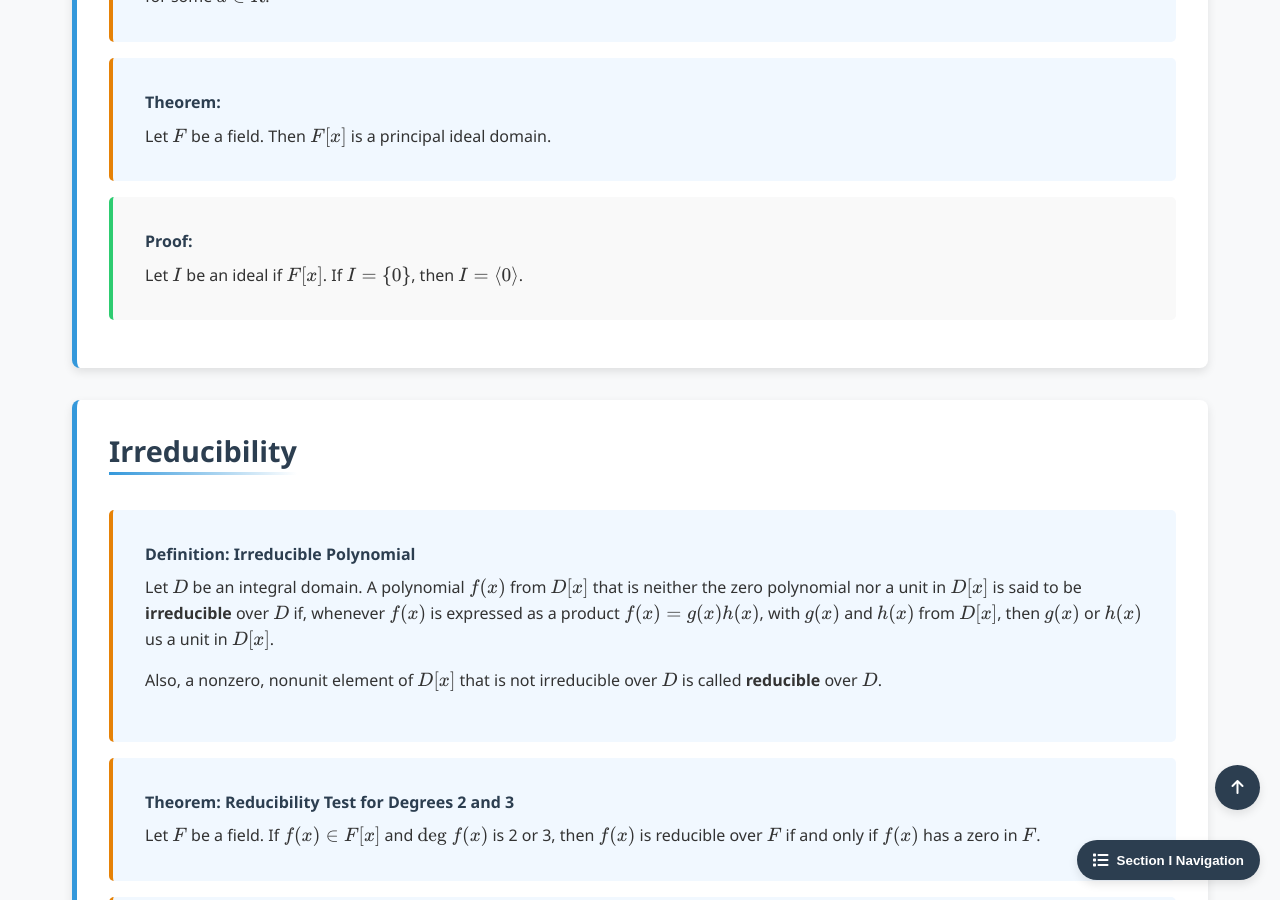
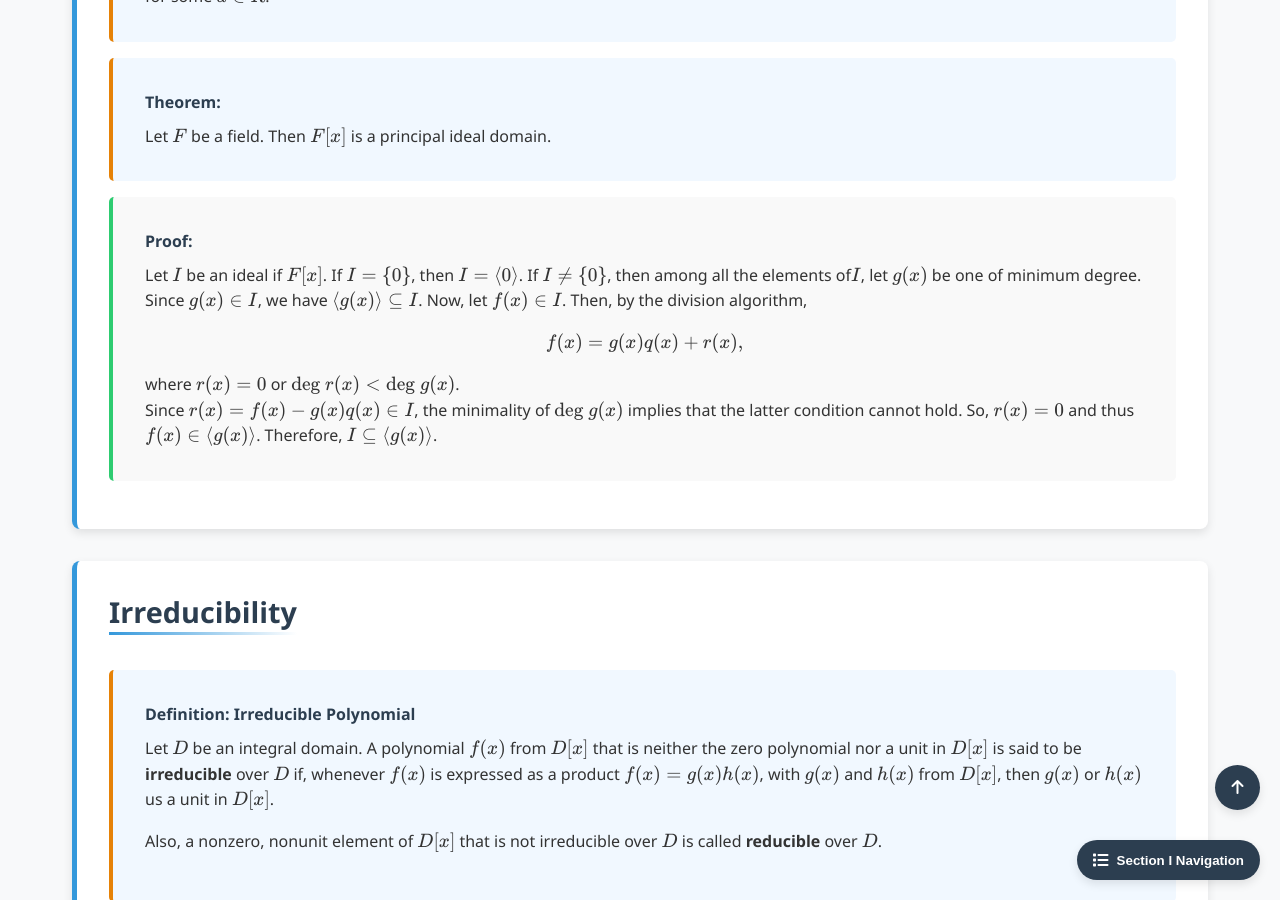
Before and after one commit to Yusukey01/yusukey01.github.io, a Jekyll site: the page built from Mathematics/Linear_algebra/polynomial_rings.html, in a window 1280 px wide and 900 px high, scrolled down 3505 px. Built offline with Jekyll 4.4.1, drawn with Linux system fonts in a browser that asks for light colours.

Commit message:
Start Section I - Part21 Polynomial Rings

```diff
--- a/Mathematics/Linear_algebra/polynomial_rings.html
+++ b/Mathematics/Linear_algebra/polynomial_rings.html
@@ -232,7 +232,17 @@ noindex: true
 
                 <div class="proof">
                     <span class="proof-title">Proof:</span>
-                    Let \(I\) be an ideal if \(F[x]\). If \(I = \{0\}\), then \(I = \langle 0 \rangle\).
+                    Let \(I\) be an ideal if \(F[x]\). If \(I = \{0\}\), then \(I = \langle 0 \rangle\). If \(I \neq \{0\}\), then
+                    among all the elements of\(I\), let \(g(x)\) be one of minimum degree.
+                    Since \(g(x) \in I\), we have \(\langle g(x) \rangle \subseteq I\). Now, let \(f(x) \in I\).
+                    Then, by the division algorithm,
+                    \[
+                    f(x) = g(x)q(x) + r(x),
+                    \]
+                    where \(r(x) = 0\) or \(\text{deg } r(x) < \text{deg } g(x)\).
+                    <br>
+                    Since \(r(x) = f(x) - g(x)q(x) \in I\), the minimality of \(\text{deg } g(x)\) implies that the latter condition
+                    cannot hold. So, \(r(x) = 0\) and thus \(f(x) \in \langle g(x) \rangle\). Therefore, \(I \subseteq \langle g(x) \rangle\).
                 </div>
 
 
```
